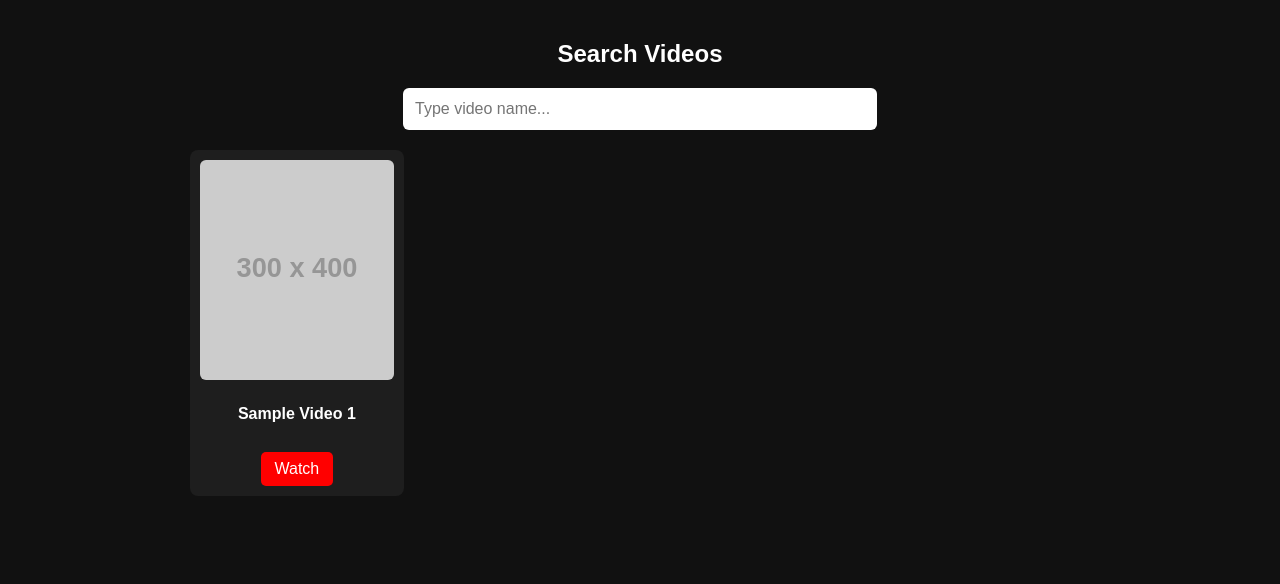
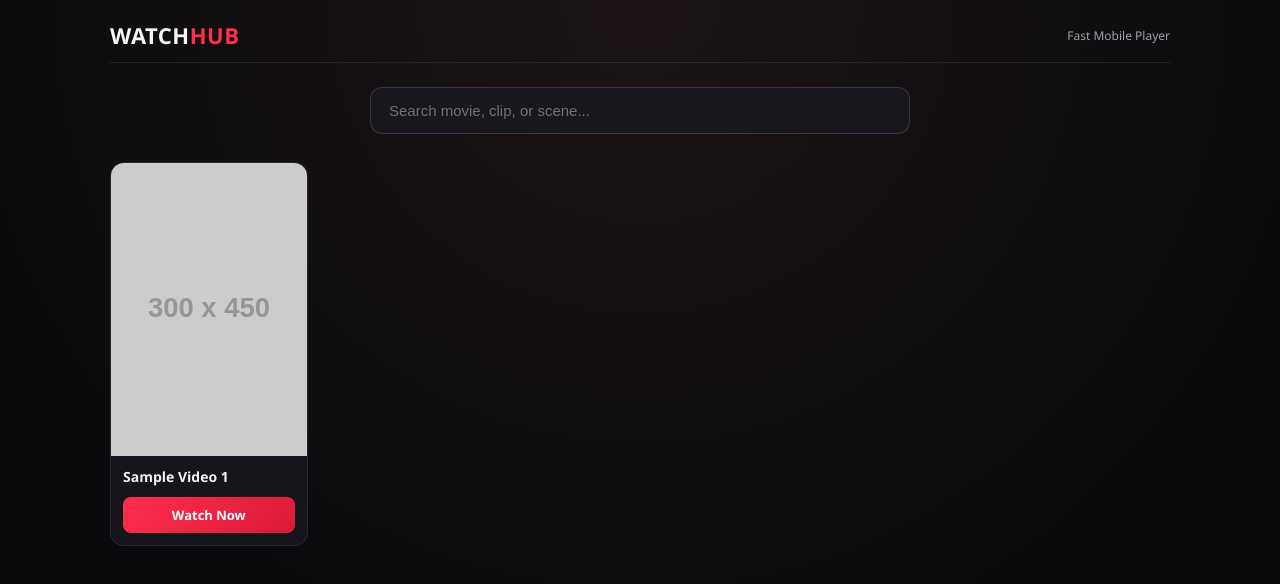
Before and after one commit to affanalikhilji499/watch-site, a plain HTML site: page index.html in a window 1280 px wide. Drawn offline with Linux system fonts and the light colour scheme; placeholder pictures from the web are drawn by us.

Commit message:
Update index.html

```diff
--- a/index.html
+++ b/index.html
@@ -3,20 +3,138 @@
 <head>
   <meta charset="UTF-8">
   <meta name="viewport" content="width=device-width, initial-scale=1.0">
-  <title>My Watch Page</title>
+  <title>Watch Hub</title>
   <style>
-    body { font-family: Arial, sans-serif; background: #111; color: #fff; margin: 0; padding: 20px; text-align: center; }
-    #searchBox { width: 90%; max-width: 450px; padding: 12px; font-size: 16px; border-radius: 6px; border: none; margin-bottom: 20px; }
-    .grid { display: grid; grid-template-columns: repeat(auto-fill, minmax(170px, 1fr)); gap: 15px; max-width: 900px; margin: auto; }
-    .card { background: #1e1e1e; padding: 10px; border-radius: 8px; }
-    .card img { width: 100%; height: 220px; object-fit: cover; border-radius: 6px; }
-    .btn { display: inline-block; margin-top: 8px; padding: 8px 14px; background: red; color: #fff; text-decoration: none; border-radius: 5px; }
+    * { box-sizing: border-box; }
+    body {
+      font-family: 'Segoe UI', Arial, sans-serif;
+      background: radial-gradient(circle at top, #1c1414 0%, #0b0b0e 65%);
+      color: #f5f5f7;
+      margin: 0;
+      padding: 0 16px 40px;
+      min-height: 100vh;
+    }
+    .topbar {
+      max-width: 1060px;
+      margin: 0 auto;
+      padding: 20px 0 12px;
+      display: flex;
+      align-items: center;
+      justify-content: space-between;
+      border-bottom: 1px solid rgba(255,255,255,0.08);
+    }
+    .brand {
+      font-size: 22px;
+      font-weight: 800;
+      letter-spacing: 0.5px;
+    }
+    .brand span { color: #ff2e4d; }
+    .tagline {
+      font-size: 12px;
+      color: #a1a1aa;
+    }
+    .search-wrap {
+      max-width: 540px;
+      margin: 24px auto 28px;
+    }
+    #searchBox {
+      width: 100%;
+      padding: 14px 18px;
+      font-size: 15px;
+      color: #fff;
+      background: #17171d;
+      border: 1px solid rgba(255,255,255,0.14);
+      border-radius: 12px;
+      outline: none;
+      transition: border-color 0.2s, box-shadow 0.2s;
+    }
+    #searchBox:focus {
+      border-color: #ff2e4d;
+      box-shadow: 0 0 0 3px rgba(255, 46, 77, 0.2);
+    }
+    #searchBox::placeholder { color: #71717a; }
+    .grid {
+      display: grid;
+      grid-template-columns: repeat(auto-fill, minmax(165px, 1fr));
+      gap: 18px;
+      max-width: 1060px;
+      margin: 0 auto;
+    }
+    .card {
+      background: #15151b;
+      border: 1px solid rgba(255,255,255,0.07);
+      border-radius: 14px;
+      overflow: hidden;
+      display: flex;
+      flex-direction: column;
+      transition: transform 0.22s ease, border-color 0.22s ease, box-shadow 0.22s ease;
+    }
+    .card:hover {
+      transform: translateY(-4px);
+      border-color: rgba(255, 46, 77, 0.45);
+      box-shadow: 0 12px 24px rgba(0, 0, 0, 0.45);
+    }
+    .poster-wrap {
+      width: 100%;
+      aspect-ratio: 2 / 3;
+      overflow: hidden;
+      background: #202029;
+    }
+    .card img {
+      width: 100%;
+      height: 100%;
+      object-fit: cover;
+      display: block;
+      transition: transform 0.3s ease;
+    }
+    .card:hover img { transform: scale(1.04); }
+    .card-body {
+      padding: 12px;
+      display: flex;
+      flex-direction: column;
+      flex: 1;
+      justify-content: space-between;
+      gap: 10px;
+    }
+    .card h4 {
+      margin: 0;
+      font-size: 14px;
+      font-weight: 600;
+      line-height: 1.35;
+      color: #f4f4f5;
+    }
+    .btn {
+      display: block;
+      text-align: center;
+      padding: 9px 12px;
+      background: linear-gradient(135deg, #ff2e4d, #d91b38);
+      color: #fff;
+      text-decoration: none;
+      font-size: 13px;
+      font-weight: 700;
+      border-radius: 8px;
+      transition: opacity 0.2s;
+    }
+    .btn:hover { opacity: 0.9; }
+    .empty {
+      grid-column: 1 / -1;
+      text-align: center;
+      color: #a1a1aa;
+      padding: 40px 10px;
+      font-size: 15px;
+    }
   </style>
 </head>
 <body>
 
-  <h2>Search Videos</h2>
-  <input type="text" id="searchBox" onkeyup="searchList()" placeholder="Type video name...">
+  <header class="topbar">
+    <div class="brand">WATCH<span>HUB</span></div>
+    <div class="tagline">Fast Mobile Player</div>
+  </header>
+
+  <div class="search-wrap">
+    <input type="text" id="searchBox" onkeyup="searchList()" placeholder="Search movie, clip, or scene...">
+  </div>
 
   <div class="grid" id="listBox"></div>
 
@@ -24,28 +142,35 @@
     const videos = [
       {
         title: "Sample Video 1",
-        poster: "https://via.placeholder.com/300x400?text=Poster+1",
+        poster: "https://via.placeholder.com/300x450/22222c/ffffff?text=Poster+1",
         url: "https://vidhidepro.com/v/EXAMPLE1"
       }
     ];
 
     function showVideos(data) {
       const box = document.getElementById("listBox");
-      box.innerHTML = "";
-      data.forEach(v => {
+      if (!data.length) {
+        box.innerHTML = `<div class="empty">No matching video found.</div>`;
+        return;
+      }
+      box.innerHTML = data.map(v => {
         const link = "watch.html?title=" + encodeURIComponent(v.title) + "&url=" + encodeURIComponent(v.url);
-        box.innerHTML += `
-          <div class="card">
-            <img src="${v.poster}" alt="${v.title}">
-            <h4>${v.title}</h4>
-            <a class="btn" href="${link}">Watch</a>
-          </div>
+        return `
+          <article class="card">
+            <div class="poster-wrap">
+              <img src="${v.poster}" alt="${v.title}" loading="lazy">
+            </div>
+            <div class="card-body">
+              <h4>${v.title}</h4>
+              <a class="btn" href="${link}">Watch Now</a>
+            </div>
+          </article>
         `;
-      });
+      }).join("");
     }
 
     function searchList() {
-      const q = document.getElementById("searchBox").value.toLowerCase();
+      const q = document.getElementById("searchBox").value.toLowerCase().trim();
       const filtered = videos.filter(v => v.title.toLowerCase().includes(q));
       showVideos(filtered);
     }
```
